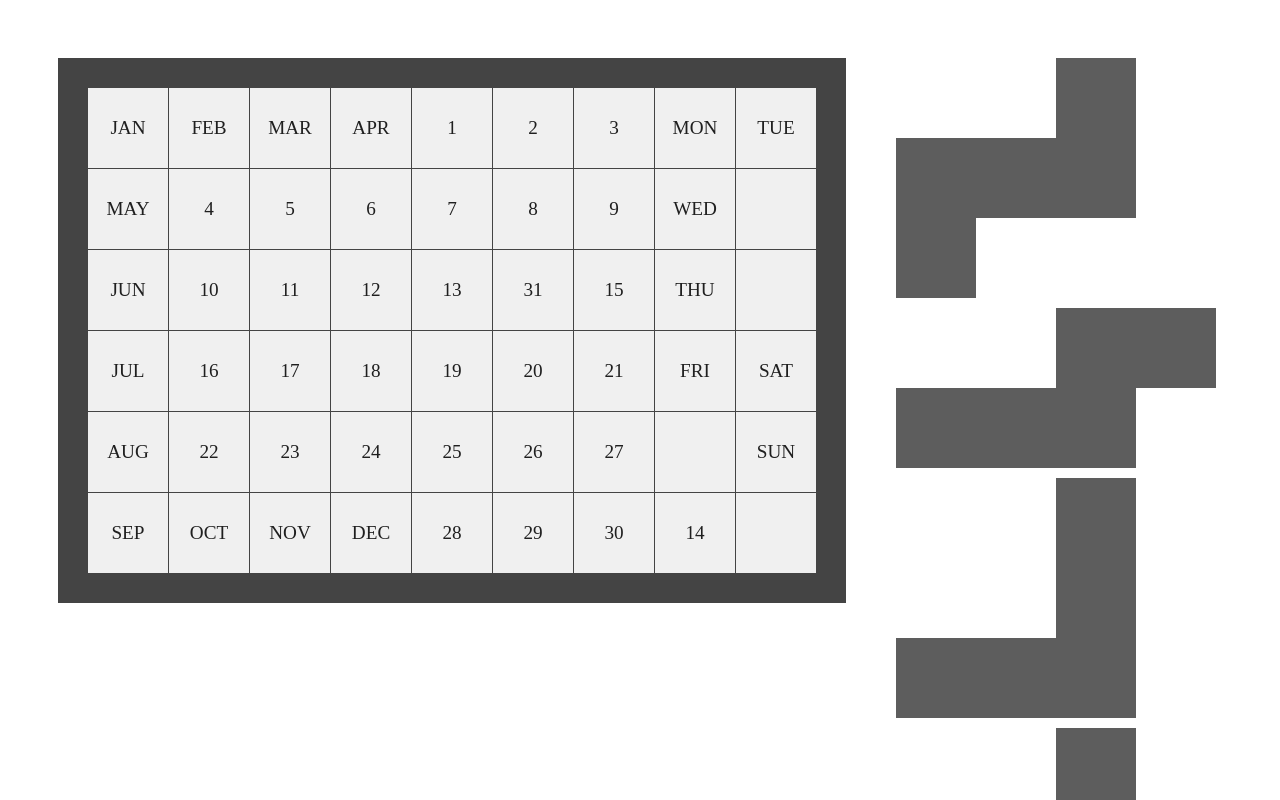
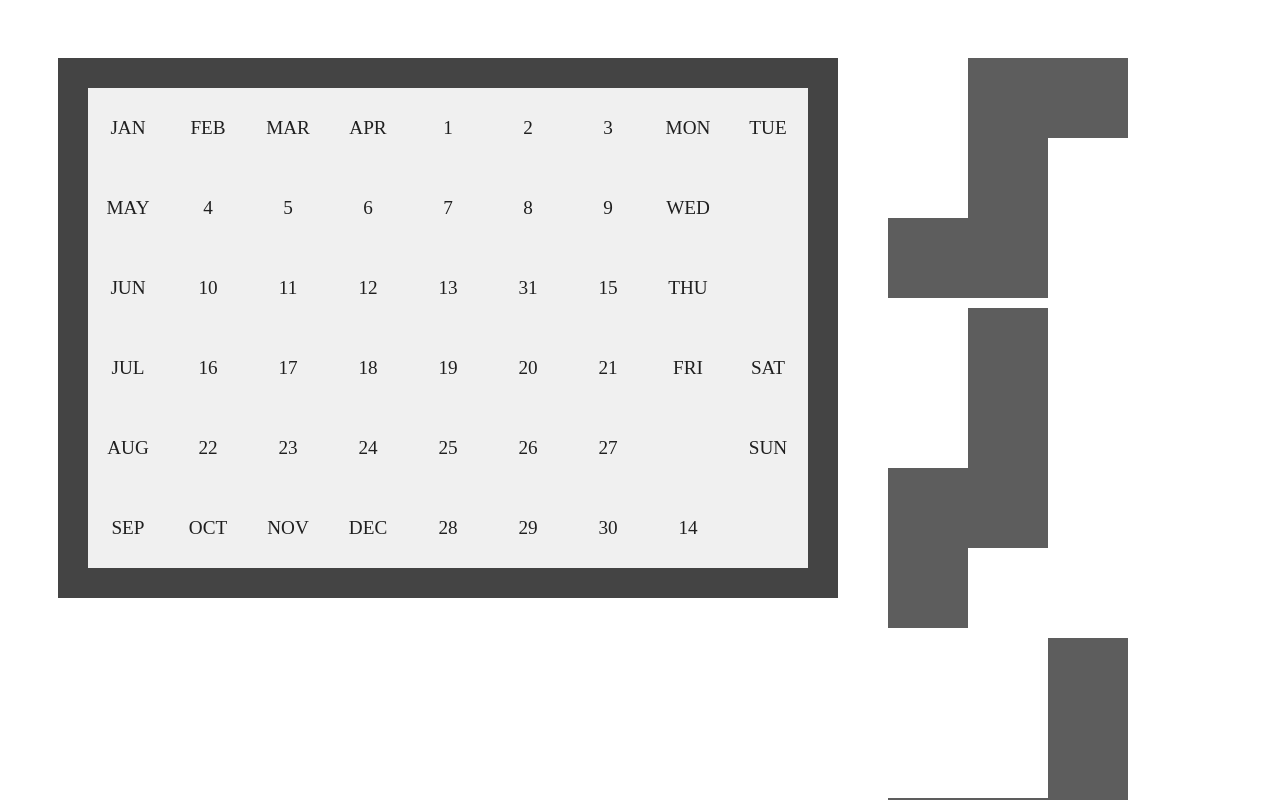
Before and after one commit to rdinkar/calendar-puzzle, a React (Vite) app: page / in a window 1280 px wide. Shown: the top 800 px of the page. Built offline with nearby package versions, Linux system fonts and the light colour scheme.

Commit message:
drag drop highlighting added

```diff
--- a/src/App.css
+++ b/src/App.css
@@ -9,17 +9,18 @@
   gap: 50px;
 }
 
+.puzzle-board-boundary {
+  padding: 30px;
+  background-color: #444;
+}
+
 .puzzle-container {
   display: flex;
   flex-direction: column;
-  background-color: #444;
-  gap: 1px;
-  padding: 30px;
 }
 
 .puzzle-row {
   display: flex;
-  gap: 1px;
 }
 
 .puzzle-cell {
@@ -51,6 +52,7 @@
   display: flex;
   flex-wrap: wrap;
   gap: 10px;
+  align-items: flex-start;
 }
 
 .piece-cord-unit {
@@ -64,3 +66,7 @@
 .piece-cord-unit.solid {
   background-color: #5d5d5d;
 }
+
+.highlight-hover {
+  background-color: rgba(0, 255, 0, 0.2);
+}
--- a/src/Board.tsx
+++ b/src/Board.tsx
@@ -1,20 +1,72 @@
 import { board } from "./data";
+import { useState } from "react";
+import { getValidCords } from "./utils";
+import { CELL_SIZE } from "./constant";
 
 export const Board = () => {
+  const [hoverPiece, setHoverPiece] = useState<{
+    pieceCords: number[][];
+    position: { row: number; col: number } | null;
+  }>({ pieceCords: [], position: null });
+
+  const isHighlighted = (row: number, col: number) => {
+    if (!hoverPiece.position || !hoverPiece.pieceCords.length) return false;
+
+    const pieceRow = row - hoverPiece.position.row;
+    const pieceCol = col - hoverPiece.position.col;
+
     return (
-    <div className="puzzle-container">
+      pieceRow >= 0 &&
+      pieceCol >= 0 &&
+      pieceRow < hoverPiece.pieceCords.length &&
+      pieceCol < hoverPiece.pieceCords[0].length &&
+      hoverPiece.pieceCords[pieceRow][pieceCol] === 1
+    );
+  };
+
+  return (
+    <div className="puzzle-board-boundary">
+      <div
+        className="puzzle-container"
+        onDrop={(e) => {
+          e.preventDefault();
+          const pieceData = JSON.parse(
+            e.dataTransfer.getData("application/json")
+          );
+          console.log("Dropped piece:", pieceData, hoverPiece.position);
+          setHoverPiece({ pieceCords: [], position: null });
+        }}
+        onDragOver={(e) => {
+          e.preventDefault();
+          const dragPieceData = window.dragPieceData;
+          if (dragPieceData) {
+            const rect = e.currentTarget.getBoundingClientRect();
+            const mouseX =
+              e.clientX - rect.left + dragPieceData.relativePosition.left;
+            const mouseY =
+              e.clientY - rect.top + dragPieceData.relativePosition.top;
+
+            const relativeRow = Math.floor(mouseY / CELL_SIZE);
+            const relativeCol = Math.floor(mouseX / CELL_SIZE);
+
+            setHoverPiece({
+              pieceCords: dragPieceData.pieceCords,
+              position: getValidCords(relativeCol, relativeRow),
+            });
+          }
+        }}
+        onDragLeave={() => {
+          setHoverPiece({ pieceCords: [], position: null });
+        }}
+      >
         {board.map((row, i) => (
           <div key={i} className="puzzle-row">
             {row.map((cell, j) => (
               <div
                 key={`${i}_${j}`}
-              className="puzzle-cell"
-              onDrop={(e) => {
-                console.log("drop", e, `${i}_${j}`);
-              }}
-              onDragOver={(e) => {
-                e.preventDefault();
-              }}
+                className={`puzzle-cell ${
+                  isHighlighted(i, j) ? "highlight-hover" : ""
+                }`}
               >
                 {cell.display}
               </div>
@@ -22,5 +74,6 @@ export const Board = () => {
           </div>
         ))}
       </div>
+    </div>
   );
 };
--- /dev/null
+++ b/src/constant.ts
@@ -0,0 +1,3 @@
+export const ROWS = 6;
+export const COLS = 9;
+export const CELL_SIZE = 80;
--- a/src/piece.tsx
+++ b/src/piece.tsx
@@ -37,7 +37,7 @@ export const Piece = ({
 
   return (
     <div
-      className={`disp-flex ${isSelected ? "selected" : ""}`}
+      className={`flex-col ${isSelected ? "selected" : ""}`}
       onClick={onClick}
       draggable={true}
       style={{
@@ -45,11 +45,26 @@ export const Piece = ({
         outline: isSelected ? "2px solid blue" : "none",
       }}
       onDragStart={(e) => {
-        console.log("drag start", e);
+        const rect = e.currentTarget.getBoundingClientRect();
+
+        const pieceData = {
+          pieceCords: cords_2,
+          isFlipped,
+          rotation,
+          relativePosition: {
+            left: rect.left - e.clientX,
+            top: rect.top - e.clientY,
+          },
+        };
+        window.dragPieceData = pieceData;
+        e.dataTransfer.setData("application/json", JSON.stringify(pieceData));
+      }}
+      onDragEnd={() => {
+        delete window.dragPieceData;
       }}
     >
       {cords_2.map((row, i) => (
-        <div key={i} className="flex-col">
+        <div key={i} className="disp-flex">
           {row.map((cell, j) => (
             <div
               key={`${i}_${j}`}
--- /dev/null
+++ b/src/utils.ts
@@ -0,0 +1,8 @@
+import { COLS, ROWS } from "./constant";
+
+export const getValidCords = (x: number, y: number) => {
+  return {
+    row: Math.max(0, Math.min(ROWS - 1, y)),
+    col: Math.max(0, Math.min(COLS - 1, x)),
+  };
+};
```
Also changed, not shown: src/types.d.ts (added, +15 -0 lines). Lines whose indentation alone changed are shown as unchanged.
